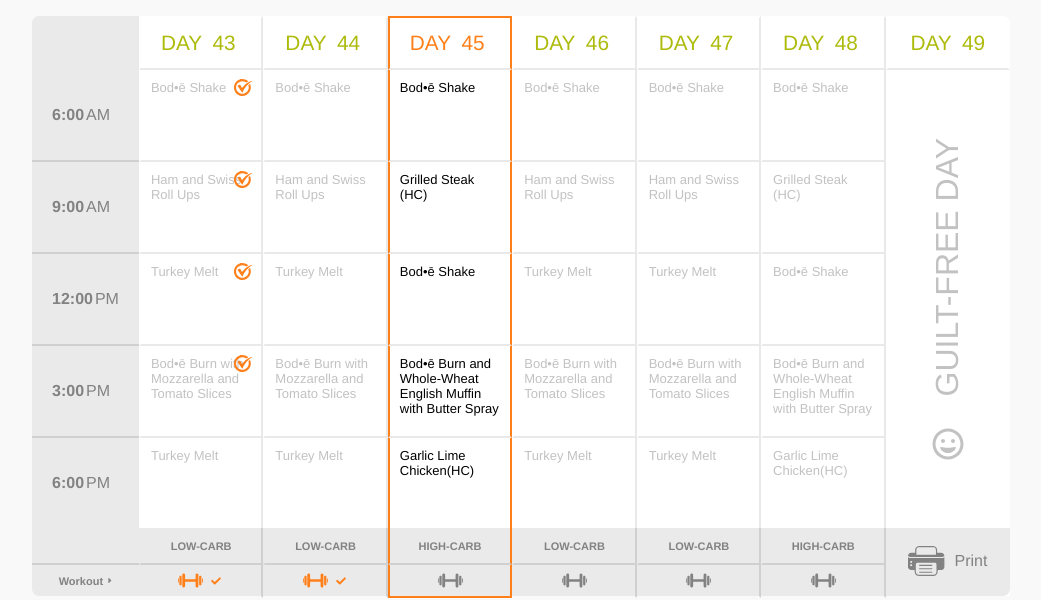
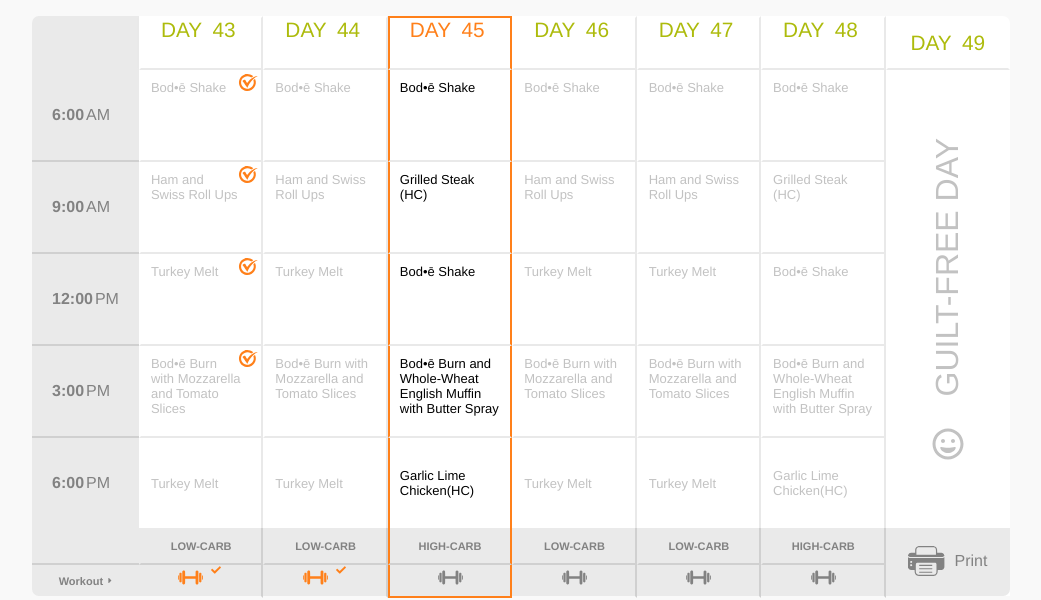
Before and after one commit to JedrzejTymiec/React_TS-planner, a React (Create React App) app: page / in a window 1280 px wide. Shown: the part 190-790 px from the top of the page, without its empty margins (119-1160 px from the left). Built offline with nearby package versions, Linux system fonts and the light colour scheme.

Commit message:
console clear

```diff
--- a/src/components/Footer/style/Footer.styles.ts
+++ b/src/components/Footer/style/Footer.styles.ts
@@ -5,6 +5,7 @@
   margin: 2rem auto;
   display: flex;
   justify-content: space-between;
+  padding-bottom: 20px;
 
   > div {
     flex: 1;
--- a/src/components/Navbar/style/User.styles.ts
+++ b/src/components/Navbar/style/User.styles.ts
@@ -6,11 +6,6 @@
   justify-content: flex-end;
   align-items: center;
   height: 79px;
-
-  @media (max-width: 550px) {
-    justify-content: center;
-    padding: 10px 0;
-  }
 
   img {
     margin-right: 0.5rem;
@@ -26,4 +21,9 @@
   svg {
     margin: 0 0.5rem;
   }
+
+  @media (max-width: 550px) {
+    justify-content: center;
+    padding: 10px 0;
+  }
 `;
--- a/src/components/Planner/Day.tsx
+++ b/src/components/Planner/Day.tsx
@@ -1,4 +1,4 @@
-import React, { useState, useEffect } from 'react';
+import React from 'react';
 import { FontAwesomeIcon } from '@fortawesome/react-fontawesome';
 import {
   faCheck,
--- a/src/components/Planner/Meal.tsx
+++ b/src/components/Planner/Meal.tsx
@@ -17,8 +17,8 @@
 }) => {
   return (
     <MealWrapper onDoubleClick={() => toggle(id)}>
+      {eaten && <CheckMeal />}
       <p>{name}</p>
-      {eaten && <CheckMeal />}
     </MealWrapper>
   );
 };
--- a/src/components/Planner/ProgressBar.tsx
+++ b/src/components/Planner/ProgressBar.tsx
@@ -8,11 +8,9 @@
 
 const ProgressBar: React.FC<Props> = ({ currentWeek }) => {
   const [circles, setCircles] = useState<NodeListOf<Element> | never[]>([]);
-  const [actives, setActives] = useState<NodeListOf<Element> | never[]>([]);
 
   useEffect(() => {
     setCircles(document.querySelectorAll('.circle'));
-    setActives(document.querySelectorAll('.active'));
   }, []);
 
   useEffect(() => {
@@ -27,7 +25,6 @@
       currentWeek < 12 && circles[currentWeek].classList.remove('active');
       currentWeek > 1 && circles[currentWeek - 2].classList.remove('active');
       circles[currentWeek - 1].classList.add('active');
-      setActives(document.querySelectorAll('.active'));
     }
   }, [currentWeek, circles]);
 
--- a/src/components/Planner/Week.tsx
+++ b/src/components/Planner/Week.tsx
@@ -36,7 +36,7 @@
     window.addEventListener('resize', () => {
       window.innerWidth < 620 ? setMobile(true) : setMobile(false);
     });
-  });
+  }, []);
 
   const toggleActive = (id: number, mobile: boolean) => {
     if (!mobile) {
--- a/src/components/Planner/style/Day.styles.ts
+++ b/src/components/Planner/style/Day.styles.ts
@@ -12,6 +12,7 @@
     border-left: 2px solid transparent;
     height: 50px;
     border-right: 2px solid ${(props) => props.theme.whiteBgBorder};
+    padding: 0 20px;
 
     .day {
       margin-right: 5px;
@@ -23,14 +24,13 @@
   }
 
   > div {
-    display: flex;
-    align-items: center;
-    padding: 0 20px;
     border-bottom: 2px solid transparent;
     border-color: ${(props) => props.theme.whiteBgBorder};
 
     &:nth-child(6) {
       border-bottom: none;
+      display: flex;
+      align-items: center;
     }
 
     &:nth-child(7) {
@@ -44,6 +44,8 @@
       font-weight: 600;
       display: flex;
       justify-content: center;
+      display: flex;
+      align-items: center;
     }
 
     &:last-child {
@@ -77,7 +79,6 @@
 
     > div {
       &:last-child {
-        cursor: pointer;
         &:hover {
           background-color: #e2e2e2;
         }
--- a/src/components/Planner/style/Meal.styles.ts
+++ b/src/components/Planner/style/Meal.styles.ts
@@ -6,19 +6,16 @@
   border-right: 2px solid ${(props) => props.theme.whiteBgBorder};
   border-left: 2px solid #fff !important;
   font-size: 13px;
-  padding: 0 10px !important;
-  align-items: flex-start !important;
   position: relative;
 
   p {
-    margin-top: 10px !important;
+    padding: 10px;
   }
 
   svg {
     height: 25px;
-    position: absolute;
-    right: 5px;
-    top: 5px;
+    width: 25px;
+    float: right;
     color: ${(props) => props.theme.orange};
   }
 
```
